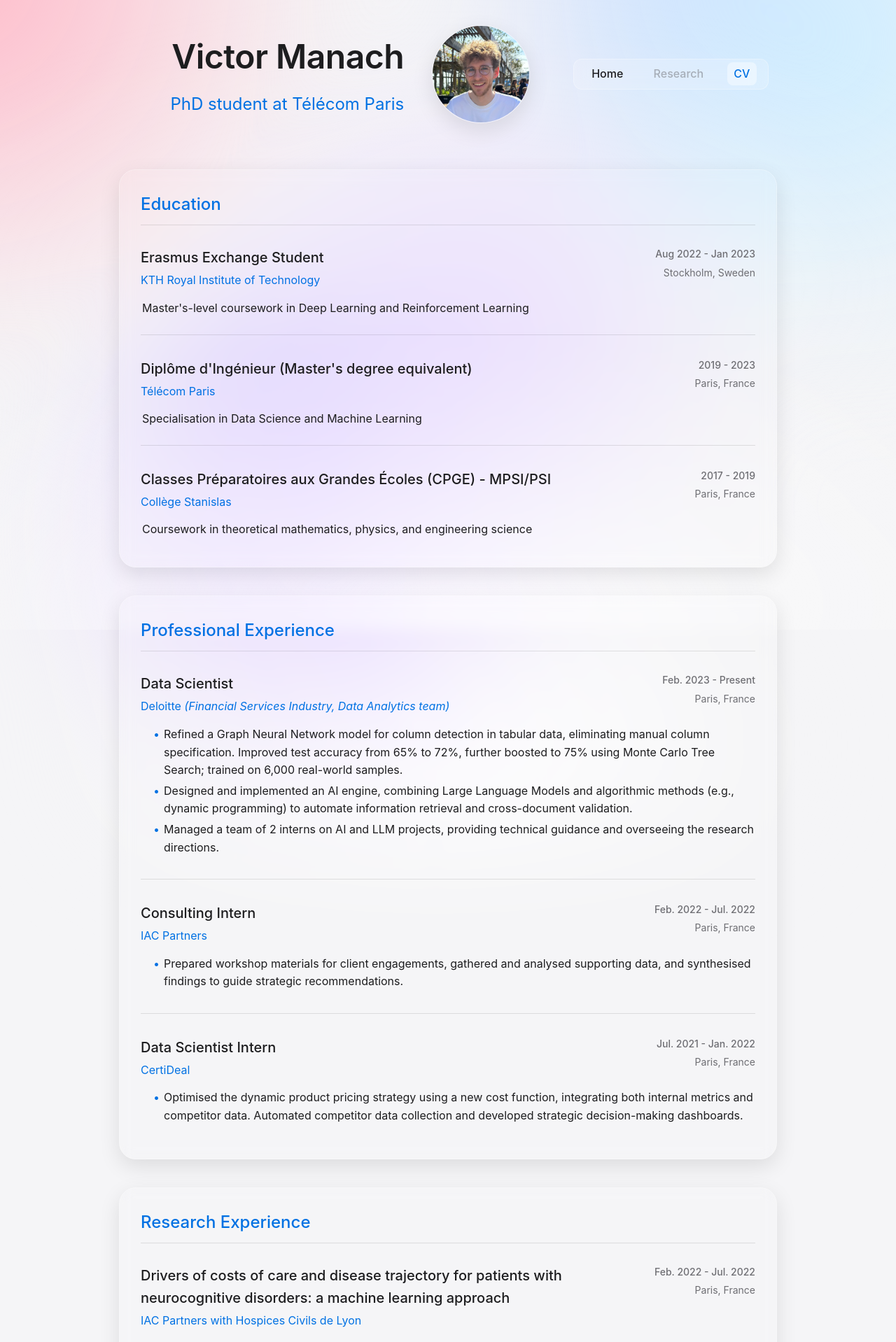
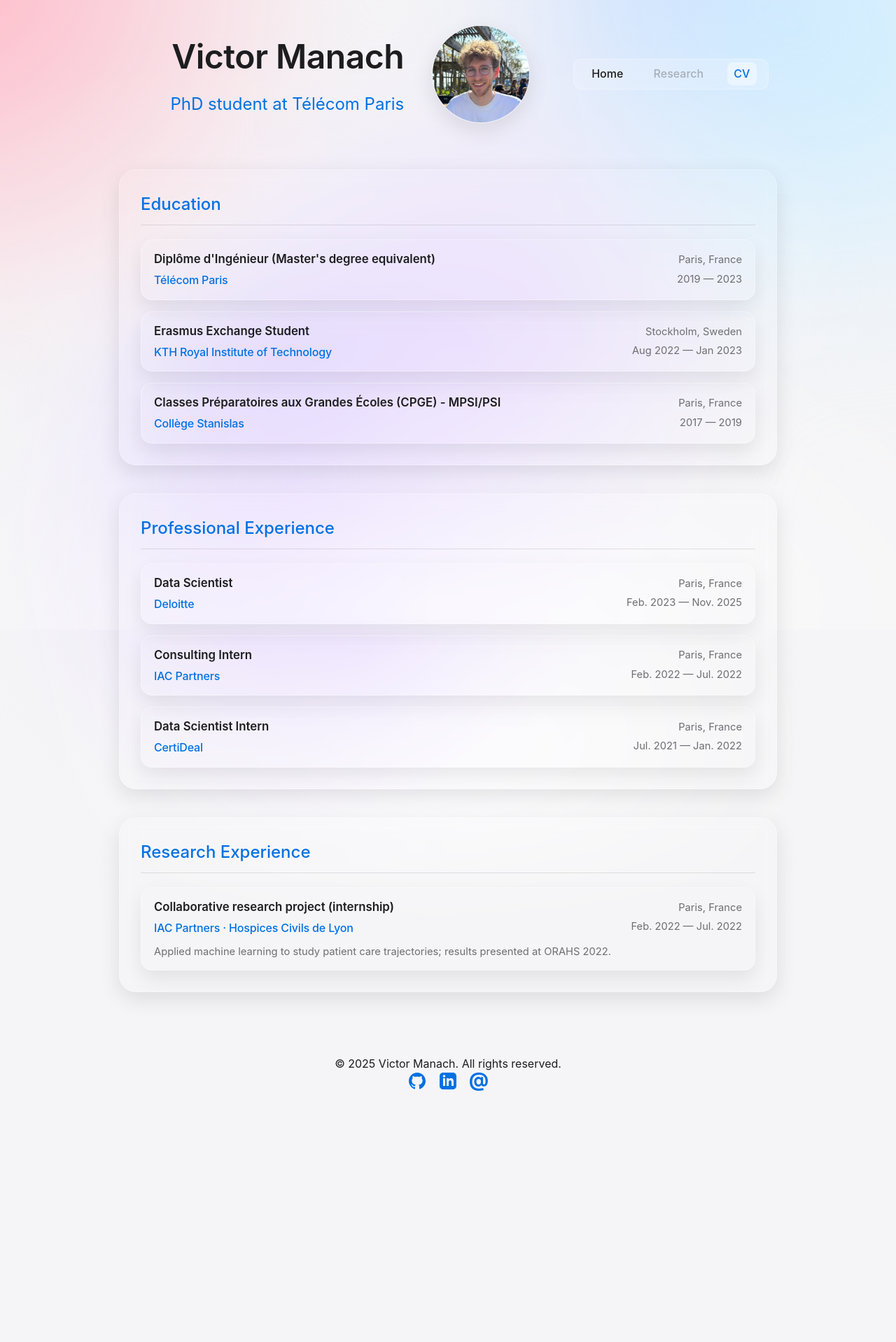
Before and after one commit to vmanach/vmanach.github.io, a Jekyll site: the page built from resume.html, in a window 1280 px wide. Shown: the top 1918 px of the page at 70% size. Built offline with Jekyll 4.4.1, drawn with Linux system fonts in a browser that asks for light colours; some web fonts are replaced; after the commit the page ends 1587 px from its top, so only the background shows below that; some of the changed text lies outside the part shown.

Commit message:
new version

```diff
--- a/_layouts/default.html
+++ b/_layouts/default.html
@@ -3,7 +3,7 @@
 <head>
     <meta charset="UTF-8">
     <meta name="viewport" content="width=device-width, initial-scale=1.0">
-    <title>{{ page.title | default: "Victor Manach - Personal Website" }}</title>
+    <title>{{ page.title | default: "Victor Manach - Personal website" }}</title>
     <link rel="stylesheet" href="{{ '/style.css' | relative_url }}">
     <link rel="preconnect" href="https://fonts.googleapis.com">
     <link rel="preconnect" href="https://fonts.gstatic.com" crossorigin>
--- a/resume.html
+++ b/resume.html
@@ -7,156 +7,96 @@
 <main class="container">
   <section class="card" id="education">
     <h2>Education</h2>
-        <div class="content">
-            <div class="cv-entry">
-                <div class="cv-entry-header">
-                    <div class="cv-entry-title">
-                        <h3>Erasmus Exchange Student</h3>
-                        <h4>KTH Royal Institute of Technology</h4>
+    <div class="cv-list">
+      <article class="cv-item">
+        <div class="cv-item__main">
+          <span class="cv-role">Diplôme d'Ingénieur (Master's degree equivalent)</span>
+          <span class="cv-company">Télécom Paris</span>
         </div>
-                    <div class="cv-entry-meta">
-                        <span class="cv-date">Aug 2022 - Jan 2023</span>
-                        <span class="cv-location">Stockholm, Sweden</span>
+        <div class="cv-item__meta">
+          <span>Paris, France</span>
+          <span>2019 &mdash; 2023</span>
         </div>
+      </article>
+
+      <article class="cv-item">
+        <div class="cv-item__main">
+          <span class="cv-role">Erasmus Exchange Student</span>
+          <span class="cv-company">KTH Royal Institute of Technology</span>
         </div>
-                <div class="cv-entry-content">
-                    <p>Master's-level coursework in Deep Learning and Reinforcement Learning</p>
+        <div class="cv-item__meta">
+          <span>Stockholm, Sweden</span>
+          <span>Aug 2022 &mdash; Jan 2023</span>
         </div>
+      </article>
+
+
+      <article class="cv-item">
+        <div class="cv-item__main">
+          <span class="cv-role">Classes Préparatoires aux Grandes Écoles (CPGE) - MPSI/PSI</span>
+          <span class="cv-company">Collège Stanislas</span>
         </div>
-
-            <div class="cv-entry">
-                <div class="cv-entry-header">
-                    <div class="cv-entry-title">
-                        <h3>Diplôme d'Ingénieur (Master's degree equivalent)</h3>
-                        <h4>Télécom Paris</h4>
+        <div class="cv-item__meta">
+          <span>Paris, France</span>
+          <span>2017 &mdash; 2019</span>
         </div>
-                    <div class="cv-entry-meta">
-                        <span class="cv-date">2019 - 2023</span>
-                        <span class="cv-location">Paris, France</span>
-                    </div>
-                </div>
-                <div class="cv-entry-content">
-                    <p>Specialisation in Data Science and Machine Learning</p>
-                </div>
-            </div>
-
-            <div class="cv-entry">
-                <div class="cv-entry-header">
-                    <div class="cv-entry-title">
-                        <h3>Classes Préparatoires aux Grandes Écoles (CPGE) - MPSI/PSI</h3>
-                        <h4>Collège Stanislas</h4>
-                    </div>
-                    <div class="cv-entry-meta">
-                        <span class="cv-date">2017 - 2019</span>
-                        <span class="cv-location">Paris, France</span>
-                    </div>
-                </div>
-                <div class="cv-entry-content">
-                    <p>Coursework in theoretical mathematics, physics, and engineering science</p>
-                </div>
-            </div>
+      </article>
     </div>
   </section>
 
   <section class="card" id="professional">
     <h2>Professional Experience</h2>
-        <div class="content">
-            <div class="cv-entry">
-                <div class="cv-entry-header">
-                    <div class="cv-entry-title">
-                        <h3>Data Scientist</h3>
-                        <h4>Deloitte <em>(Financial Services Industry, Data Analytics team)</em></h4>
+    <div class="cv-list">
+      <article class="cv-item">
+        <div class="cv-item__main">
+          <span class="cv-role">Data Scientist</span>
+          <span class="cv-company">Deloitte</span>
         </div>
-                    <div class="cv-entry-meta">
-                        <span class="cv-date">Feb. 2023 - Present</span>
-                        <span class="cv-location">Paris, France</span>
+        <div class="cv-item__meta">
+          <span>Paris, France</span>
+          <span>Feb. 2023 &mdash; Nov. 2025</span>
         </div>
+      </article>
+
+      <article class="cv-item">
+        <div class="cv-item__main">
+          <span class="cv-role">Consulting Intern</span>
+          <span class="cv-company">IAC Partners</span>
         </div>
-                <div class="cv-entry-content">
-                    <ul>
-                        <li>Refined a Graph Neural Network model for column detection in tabular data, eliminating manual column specification. Improved test accuracy from 65% to 72%, further boosted to 75% using Monte Carlo Tree Search; trained on 6,000 real-world samples.</li>
-                        <li>Designed and implemented an AI engine, combining Large Language Models and algorithmic methods (e.g., dynamic programming) to automate information retrieval and cross-document validation.</li>
-                        <li>Managed a team of 2 interns on AI and LLM projects, providing technical guidance and overseeing the research directions.</li>
-                    </ul>
+        <div class="cv-item__meta">
+          <span>Paris, France</span>
+          <span>Feb. 2022 &mdash; Jul. 2022</span>
         </div>
+      </article>
+
+      <article class="cv-item">
+        <div class="cv-item__main">
+          <span class="cv-role">Data Scientist Intern</span>
+          <span class="cv-company">CertiDeal</span>
         </div>
-
-            <div class="cv-entry">
-                <div class="cv-entry-header">
-                    <div class="cv-entry-title">
-                        <h3>Consulting Intern</h3>
-                        <h4>IAC Partners</h4>
+        <div class="cv-item__meta">
+          <span>Paris, France</span>
+          <span>Jul. 2021 &mdash; Jan. 2022</span>
         </div>
-                    <div class="cv-entry-meta">
-                        <span class="cv-date">Feb. 2022 - Jul. 2022</span>
-                        <span class="cv-location">Paris, France</span>
-                    </div>
-                </div>
-                <div class="cv-entry-content">
-                    <ul>
-                        <li>Prepared workshop materials for client engagements, gathered and analysed supporting data, and synthesised findings to guide strategic recommendations.</li>
-                    </ul>
-                </div>
-            </div>
-
-            <div class="cv-entry">
-                <div class="cv-entry-header">
-                    <div class="cv-entry-title">
-                        <h3>Data Scientist Intern</h3>
-                        <h4>CertiDeal</h4>
-                    </div>
-                    <div class="cv-entry-meta">
-                        <span class="cv-date">Jul. 2021 - Jan. 2022</span>
-                        <span class="cv-location">Paris, France</span>
-                    </div>
-                </div>
-                <div class="cv-entry-content">
-                    <ul>
-                        <li>Optimised the dynamic product pricing strategy using a new cost function, integrating both internal metrics and competitor data. Automated competitor data collection and developed strategic decision-making dashboards.</li>
-                    </ul>
-                </div>
-            </div>
-        </div>
+      </article>
   </section>
 
   <section class="card" id="research">
     <h2>Research Experience</h2>
-        <div class="content">
-            <div class="cv-entry">
-                <div class="cv-entry-header">
-                    <div class="cv-entry-title">
-                        <h3>Drivers of costs of care and disease trajectory for patients with neurocognitive disorders: a machine learning approach</h3>
-                        <h4>IAC Partners with Hospices Civils de Lyon</h4>
+    <div class="cv-list">
+      <article class="cv-item">
+        <div class="cv-item__main">
+          <span class="cv-role">Collaborative research project (internship)</span>
+          <span class="cv-company">IAC Partners · Hospices Civils de Lyon</span>
         </div>
-                    <div class="cv-entry-meta">
-                        <span class="cv-date">Feb. 2022 - Jul. 2022</span>
-                        <span class="cv-location">Paris, France</span>
+        <div class="cv-item__meta">
+          <span>Paris, France</span>
+          <span>Feb. 2022 &mdash; Jul. 2022</span>
         </div>
-                </div>
-                <div class="cv-entry-content">
-                    <p class="cv-subheading">6-month collaborative research project with a PhD student</p>
-                    <p>Contributed to the literature review, data preprocessing, and implementation of unsupervised machine learning (time-series clustering, Markov models) to analyse patient disease progression and associated healthcare costs over time. Used Markov models to predict transitions in patient care pathways and enable early identification of critical care trajectories. Co-prepared the presentation delivered at the ORAHS 2022 Conference (Operational Research Applied to Health Services), Bergamo, Italy.</p>
-                </div>
-            </div>
-        </div>
-    </section>
-
-    <section class="card" id="projects">
-        <h2>Personal Projects</h2>
-        <div class="content">
-            <div class="cv-entry">
-                <div class="cv-entry-header">
-                    <div class="cv-entry-title">
-                        <h3>Numerai Challenge Participant</h3>
-                    </div>
-                    <div class="cv-entry-meta">
-                        <span class="cv-date">Aug 2024 - Jan 2025</span>
-                    </div>
-                </div>
-                <div class="cv-entry-content">
-                    <p>Developed and refined machine learning models (Gradient-Boosted Trees, embedding-based feature transformations, neural networks) for Numerai’s predictive modelling challenge, experimenting with varied approaches to improve the predictive performance of my models.</p>
-                </div>
-            </div>
+          <p class="cv-item__description">
+            Applied machine learning to study patient care trajectories; results presented at ORAHS 2022.
+          </p>
+      </article>
     </div>
   </section>
 </main>
--- a/style.css
+++ b/style.css
@@ -262,28 +262,6 @@
 }
 .card .content { padding: 10px 0; }
 
-/* Content links (doesn't affect navbar) */
-/* .card .content a {
-  color: var(--primary-color);
-  text-decoration: none;
-  font-weight: 500;
-  transition: color 160ms ease, text-decoration-color 160ms ease;
-  text-decoration-thickness: from-font;
-  text-underline-offset: 2px;
-}
-
-.card .content a:hover,
-.card .content a:focus {
-  color: color-mix(in srgb, var(--primary-color) 90%, white 10%);
-  font-weight: 700;
-}
-
-.card .content a:focus-visible {
-  outline: none;
-  box-shadow: 0 0 0 6px rgba(0, 113, 227, 0.12);
-  border-radius: 6px;
-} */
-
 .card .content strong,
 .card .content b {
   color: var(--primary-color);
@@ -355,6 +333,90 @@
 .cv-entry-content ul li { position: relative; margin-bottom: 4px; padding-left: 15px; }
 .cv-entry-content ul li::before { content: "•"; position: absolute; left: 0; color: var(--primary-color); }
 
+.cv-list {
+  display: flex;
+  flex-direction: column;
+  gap: 16px;
+}
+
+.cv-item {
+  display: grid;
+  grid-template-columns: minmax(220px, 1fr) auto;
+  row-gap: 10px;
+  align-items: center;
+  padding: 14px 18px;
+  border-radius: 16px;
+  border: 1px solid rgba(255, 255, 255, 0.35);
+  box-shadow: 0 12px 28px rgba(0, 0, 0, 0.08);
+  backdrop-filter: blur(12px);
+  transition: transform 0.22s ease, box-shadow 0.22s ease;
+}
+
+.cv-item__main {
+  display: flex;
+  flex-direction: column;
+  gap: 4px;
+}
+
+.cv-role {
+  font-weight: 600;
+  color: var(--text-color);
+  font-size: 1.05rem;
+}
+
+.cv-company {
+  font-weight: 500;
+  color: var(--primary-color);
+  letter-spacing: -0.01em;
+}
+
+.cv-item__meta {
+  display: flex;
+  flex-direction: column;
+  gap: 4px;
+  text-align: right;
+  color: var(--secondary-text);
+  font-size: 0.92rem;
+}
+
+.cv-item__description {
+  grid-column: 1 / -1;
+  margin: 0;
+  font-size: 0.92rem;
+  color: var(--secondary-text);
+  line-height: 1.5;
+}
+
+.cv-item:focus-within {
+  transform: translateY(-2px);
+    box-shadow: 0 12px 26px rgba(0, 0, 0, 0.14);
+}
+
+@media (max-width: 720px) {
+  .cv-item {
+    grid-template-columns: 1fr;
+  }
+  .cv-item__meta {
+    flex-direction: row;
+    flex-wrap: wrap;
+    justify-content: flex-start;
+    text-align: left;
+    gap: 6px 16px;
+  }
+
+  .cv-item__description {
+    grid-column: 1 / -1;
+  }
+}
+
+@media (hover: hover) {
+  .cv-item:hover {
+    transform: translateY(-2px);
+    box-shadow: 0 12px 24px rgba(0, 0, 0, 0.10);
+  }
+}
+
+
 /* Footer */
 footer {
   padding: 30px 0; text-align: center; position: static; width: 100%;
```
Also changed, not shown: index.html (+6 -3 lines), README.md. Lines whose indentation alone changed are shown as unchanged.
